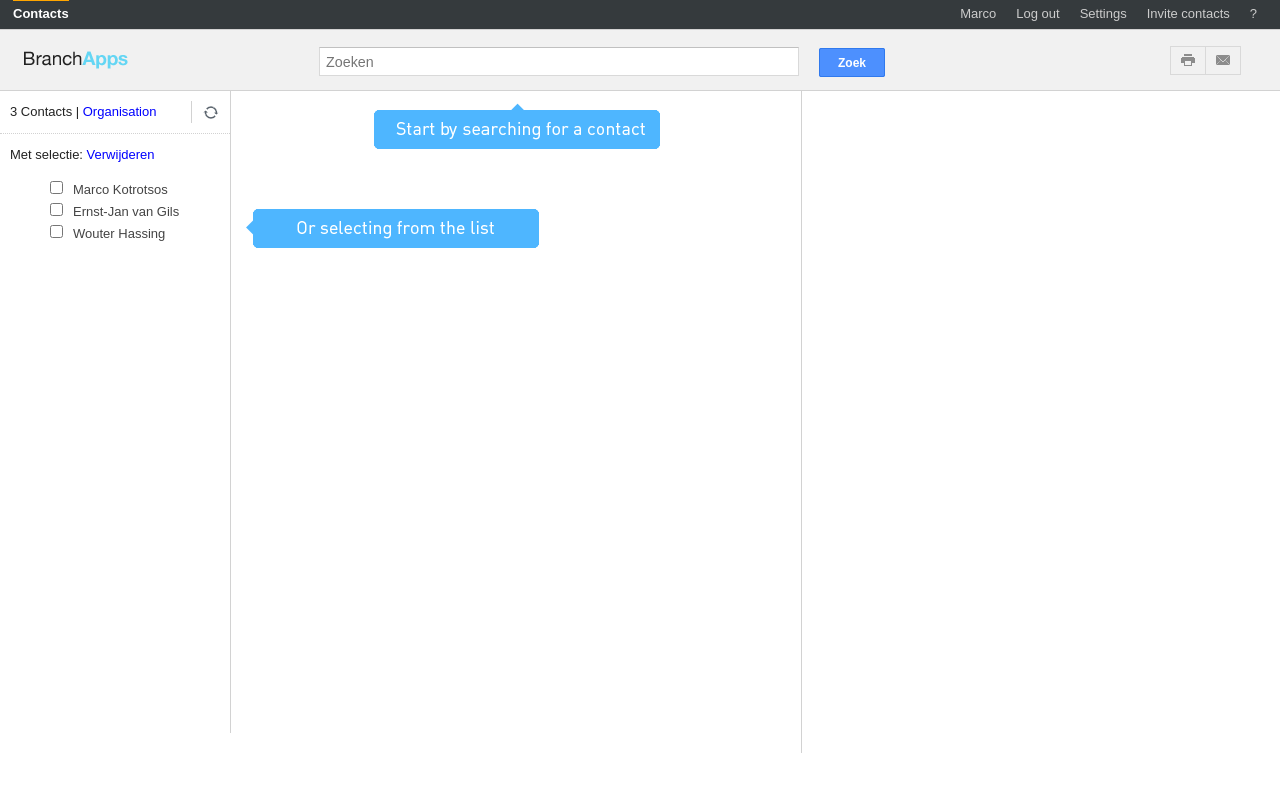
After one commit to Kotrotsos/branchapps, a Flask app: page /start in a window 1280 px wide. The commit adds this page. Run offline with Flask 2, Linux system fonts and the light colour scheme; some libraries are stand-ins or nearby versions.

Commit message:
added screens result, landing, start

```diff
--- a/app/app.py
+++ b/app/app.py
@@ -18,10 +18,15 @@ def contactsconfig():
 
 @app.route("/contacts/result")
 def result():
-
 	return render_template('contacts/result.html')
 
+@app.route("/start")
+def homepage():
+	return render_template('start.html')
 
+@app.route("/landing")
+def homepage():
+	return render_template('landing.html')
 
 
 @app.route("/contacts/list")
--- a/app/static/css/style.css
+++ b/app/static/css/style.css
@@ -490,8 +490,15 @@ border:solid #D2D2D2 1px;
 }
 
 .m .notselected {
+
+margin-top:40px;
+}
+
+.m .startbysearching {
 text-align:center;
-margin-top:50px;
+}
+.m .startbyselecting {
+margin-top:40px;
 }
 
 .r {
--- a/app/templates/base.html
+++ b/app/templates/base.html
@@ -39,6 +39,7 @@
 					<li><a href="#">Log out</a></li>
 					<li><a class="settings" href="#">Settings</a></li>
 					<li><a href="#" data-reveal-id="myModal">Invite contacts</a></li>
+					<li><a href="#">?</a></li>
 				</ol>
 				<div style="display:none;" class="profilepopup">
 					<h4 class="settings">Settings</h4>
--- /dev/null
+++ b/app/templates/start.html
@@ -0,0 +1,43 @@
+{% extends "base.html" %}
+
+
+{% block workbar %}
+<div id = "workbar">
+	<div class="logo"><img src="{{ url_for('static', filename='img/wordlogo.png') }}" /></div>
+	<div class="search"><input placeholder="Zoeken"></input><a class="button_normal" href="#zoek">Zoek</a></div>
+	<div class="toolbar"><ol class="toolbar"><a href="#print"><li><img src="{{ url_for('static', filename='img/tb-print.png') }}" /></li></a><a href="#mail"><li><img src="{{ url_for('static', filename='img/tb-mail.png') }}" /></li></a></ol>
+	</div>
+</div>
+</header>
+{% endblock %}
+
+{% block content %}
+
+
+
+<div id="main" role="main">
+<div class="l">
+
+	<div class="l">
+		<div class="commands">3 Contacts | <a href="#ownorg">Organisation</a>
+			<div class="refresh_indicator"><img src="{{ url_for('static', filename='img/tb-refresh.png') }}" /></div>
+		</div>
+		<div class="selection">Met selectie: <a href="#verwijderen">Verwijderen</a>
+			<ol>
+				<li><input type="checkbox" /><a href="#">Marco Kotrotsos</a></li>
+				<li><input type="checkbox" /><a href="#">Ernst-Jan van Gils</a></li>
+				<li><input type="checkbox" /><a href="#">Wouter Hassing</a></li>
+
+				</ol></div>
+	</div>
+</div>
+<div class="m">
+	<div class="startbysearching"><img src="{{ url_for('static', filename='img/startbysearching.png') }}" /></div>
+    <div class="startbyselecting"><img src="{{ url_for('static', filename='img/startbyselecting.png') }}" /></div>
+</div>
+<div class="r">
+
+	</div>
+
+</div>
+{% endblock %}
```
Also changed, not shown: app/templates/landing.html (added, +31 -0 lines), app/static/img/select-contact-from-list.png, app/static/img/startbysearching.png (added), app/static/img/startbyselecting.png (added).
